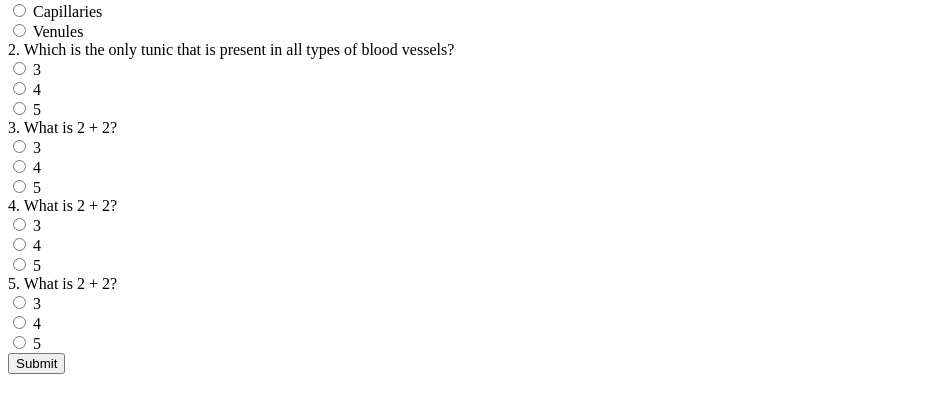
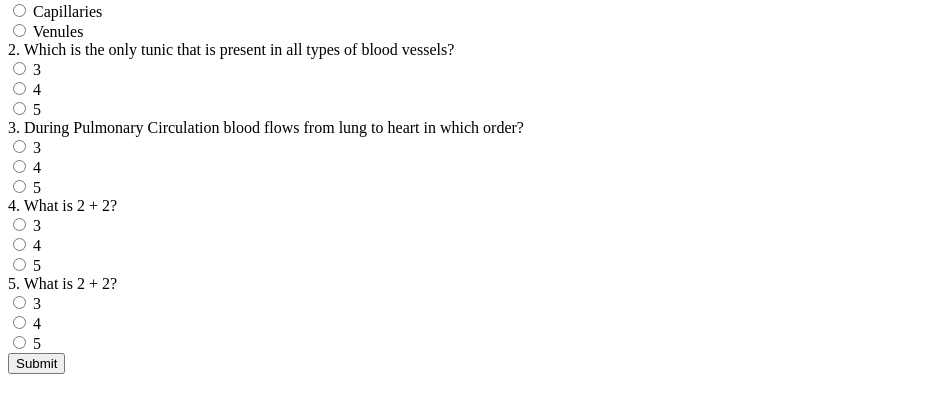
Before and after one commit to Creynoso7/Creynoso7, a plain HTML site: page index.html in a window 1280 px wide. Shown: the part 117-530 px from the top of the page, without its empty margins (0-936 px from the left). Drawn offline with nearby package versions, Linux system fonts and the light colour scheme.

Commit message:
Update index.html

```diff
--- a/index.html
+++ b/index.html
@@ -21,7 +21,7 @@
             <input type="radio" name="q2" value="5"> 5<br>
         </div>
         <div>
-            <label>3. What is 2 + 2?</label><br>
+            <label>3. During Pulmonary Circulation blood flows from lung to heart in which order?</label><br>
             <input type="radio" name="q3" value="3"> 3<br>
             <input type="radio" name="q3" value="4"> 4<br>
             <input type="radio" name="q3" value="5"> 5<br>
```
